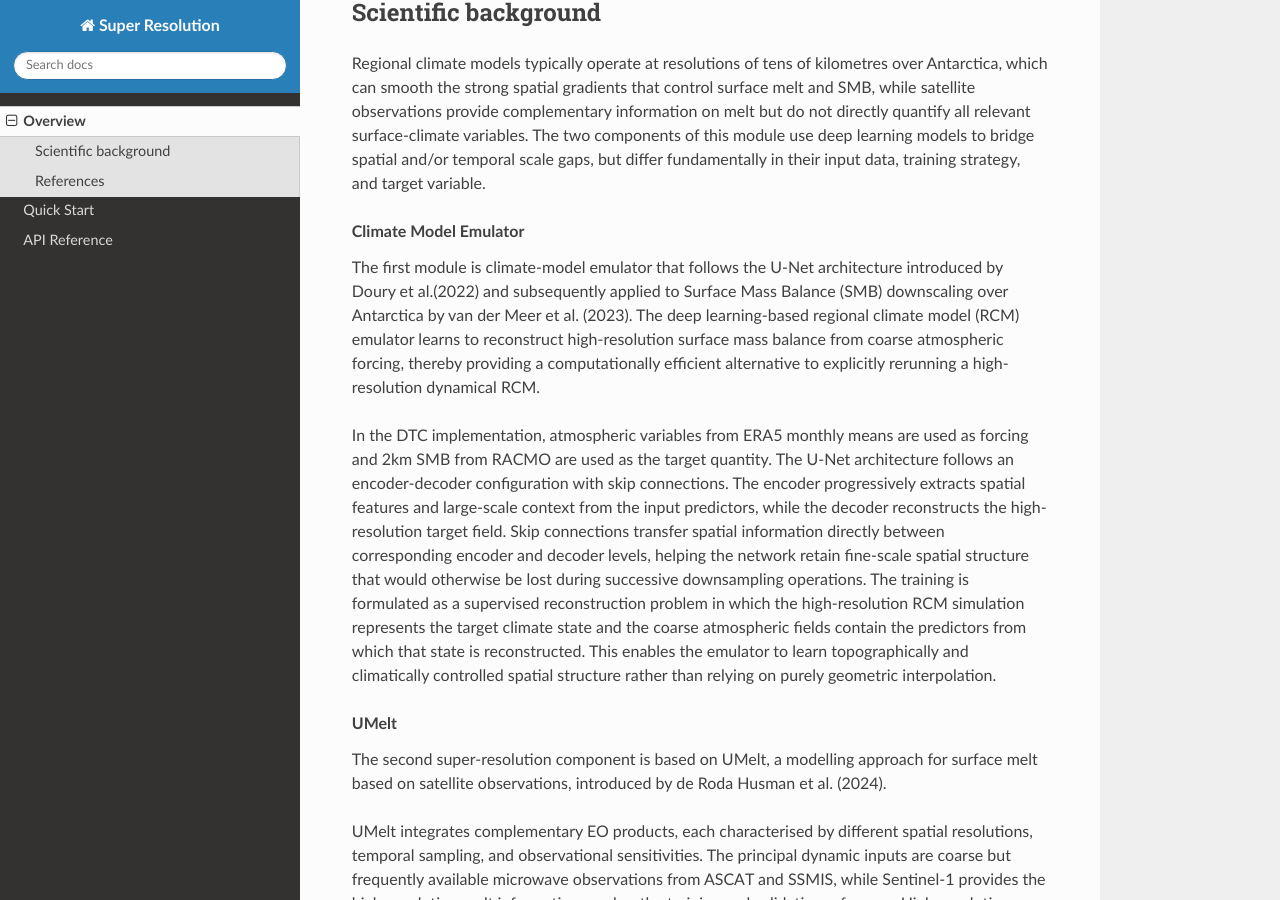
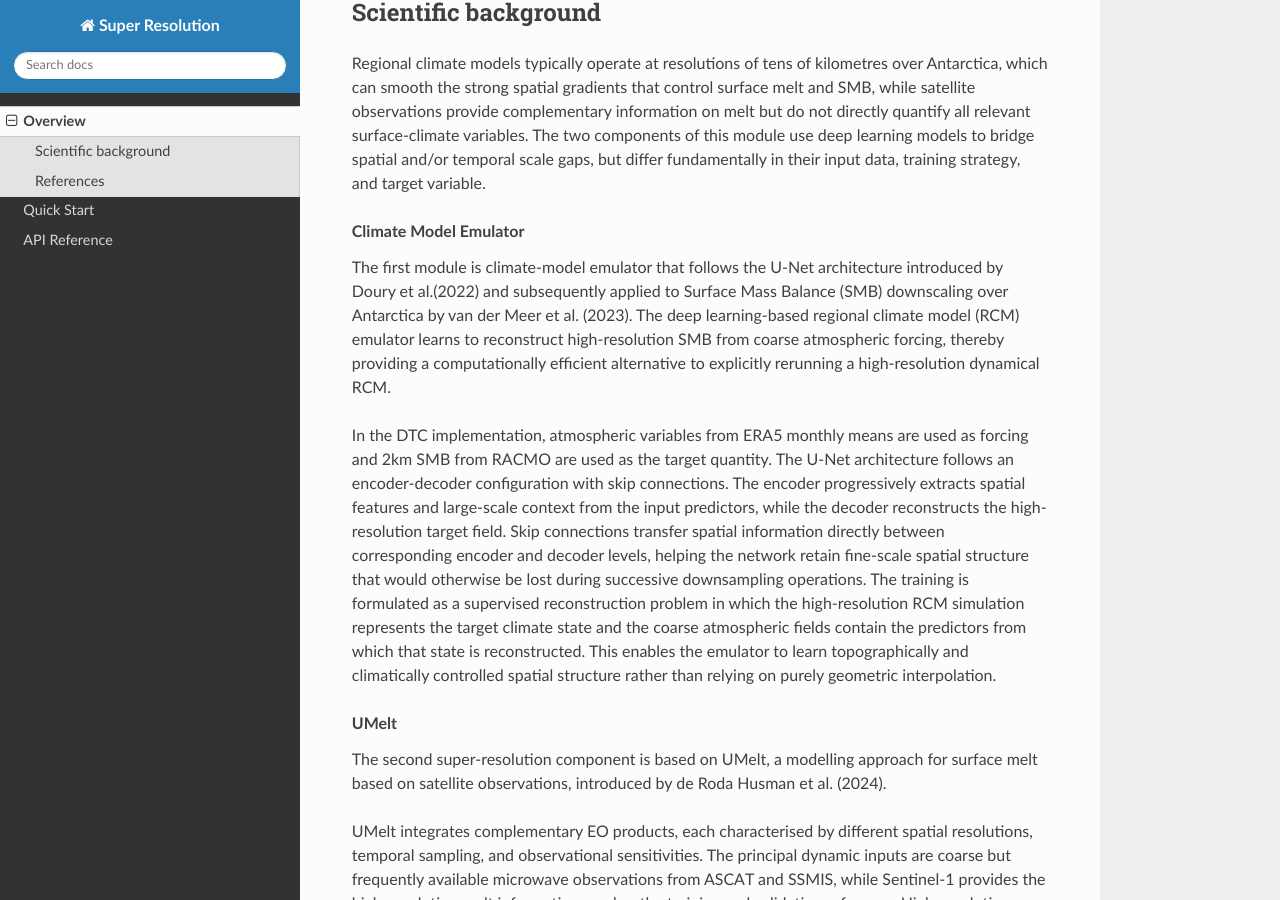
Before and after one commit to DTC-Ice-Sheets/dtc_super_resolution, a Sphinx documentation site: the page built from docs/source/overview.rst, in a window 1280 px wide and 900 px high, scrolled down 500 px. Built offline with Sphinx 7.4.7 and the Read the Docs theme 3.1.0, drawn with Linux system fonts in a browser that asks for light colours.

Commit message:
Update docs/source/overview.rst
Co-authored-by: Jan Stankiewicz <jannsta1@gmail.com>

```diff
--- a/docs/source/overview.rst
+++ b/docs/source/overview.rst
@@ -27,7 +27,7 @@ but differ fundamentally in their input data, training strategy, and target vari
 
 The first module is climate-model emulator that follows the U-Net architecture introduced by Doury et al.(2022)
 and subsequently applied to Surface Mass Balance (SMB) downscaling over Antarctica by van der Meer et al. (2023).
-The deep learning-based regional climate model (RCM) emulator learns to reconstruct high-resolution surface mass balance
+The deep learning-based regional climate model (RCM) emulator learns to reconstruct high-resolution SMB
 from coarse atmospheric forcing, thereby providing a computationally efficient alternative to explicitly rerunning a
 high-resolution dynamical RCM.
 
```
